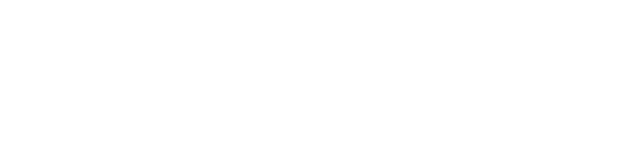
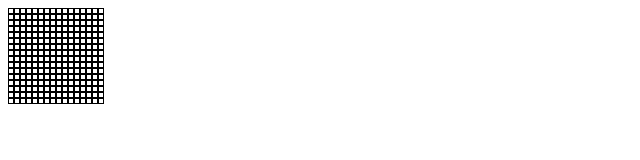
Before and after one commit to kcolreh/Etch-A-Sketch, a plain HTML site: page index.html in a window 1280 px wide. Shown: the whole page, without its empty margins (0-640 px from the left). Drawn offline with Linux system fonts and the light colour scheme.

Commit message:
Create 16x16 grid of empty black squeres

```diff
--- a/index.html
+++ b/index.html
@@ -7,8 +7,8 @@
     <title>Etch-A-Sketch</title>
   </head>
   <body>
-    <header></header>
-
-    <footer></footer>
+    <header> </header>
+    <div class="container"> </div>
+    <footer> </footer>
   </body>
 </html>
--- a/java.js
+++ b/java.js
@@ -1 +1,7 @@
-console.log ('Test')
+const container = document.querySelector('.container');
+
+for( let i = 0; i < 256; i++){
+const grid = document.createElement('div');
+grid.classList.add('grid');
+container.appendChild(grid);
+}
--- a/style.css
+++ b/style.css
@@ -0,0 +1,17 @@
+*,
+*:before,
+*:after {
+    box-sizing: border-box;
+}
+
+.container {
+    display: flex;
+    flex-wrap: wrap;
+    width: 100px;
+}
+
+.grid {
+    border: 0.1px solid black;
+    width: 6px;
+    height: 6px;
+}
```
